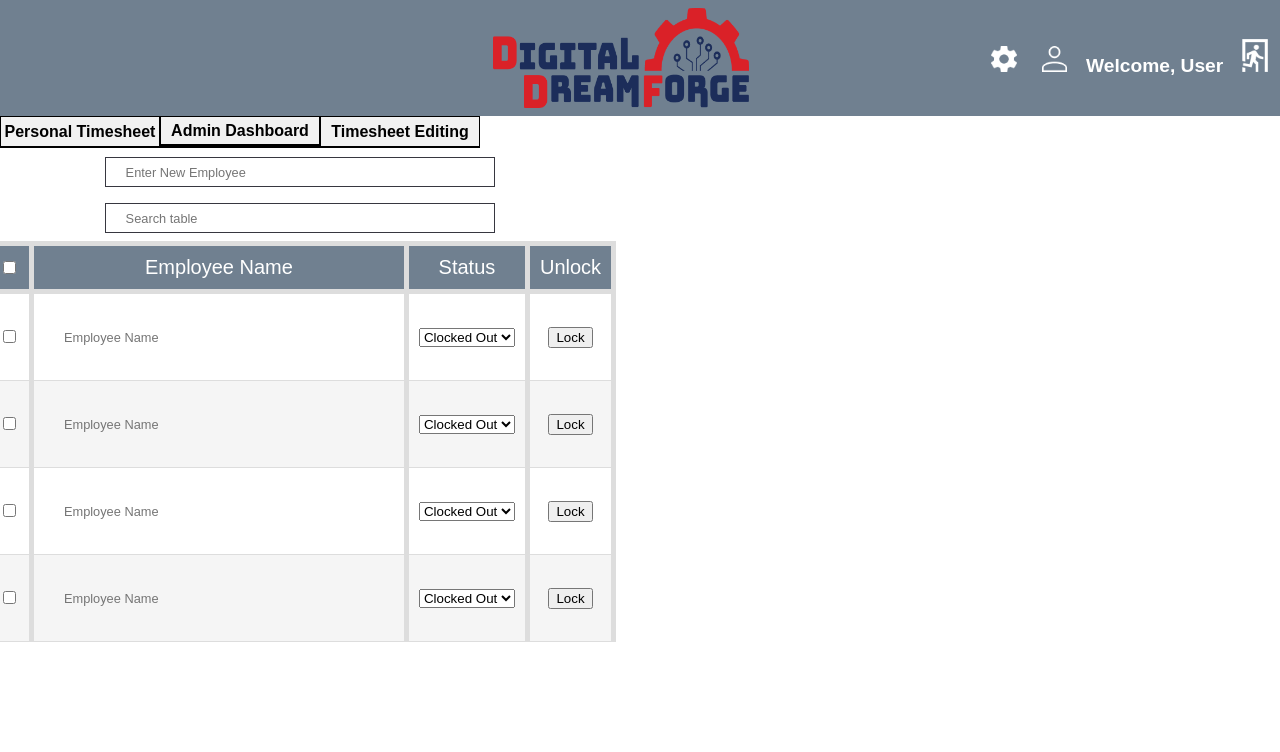
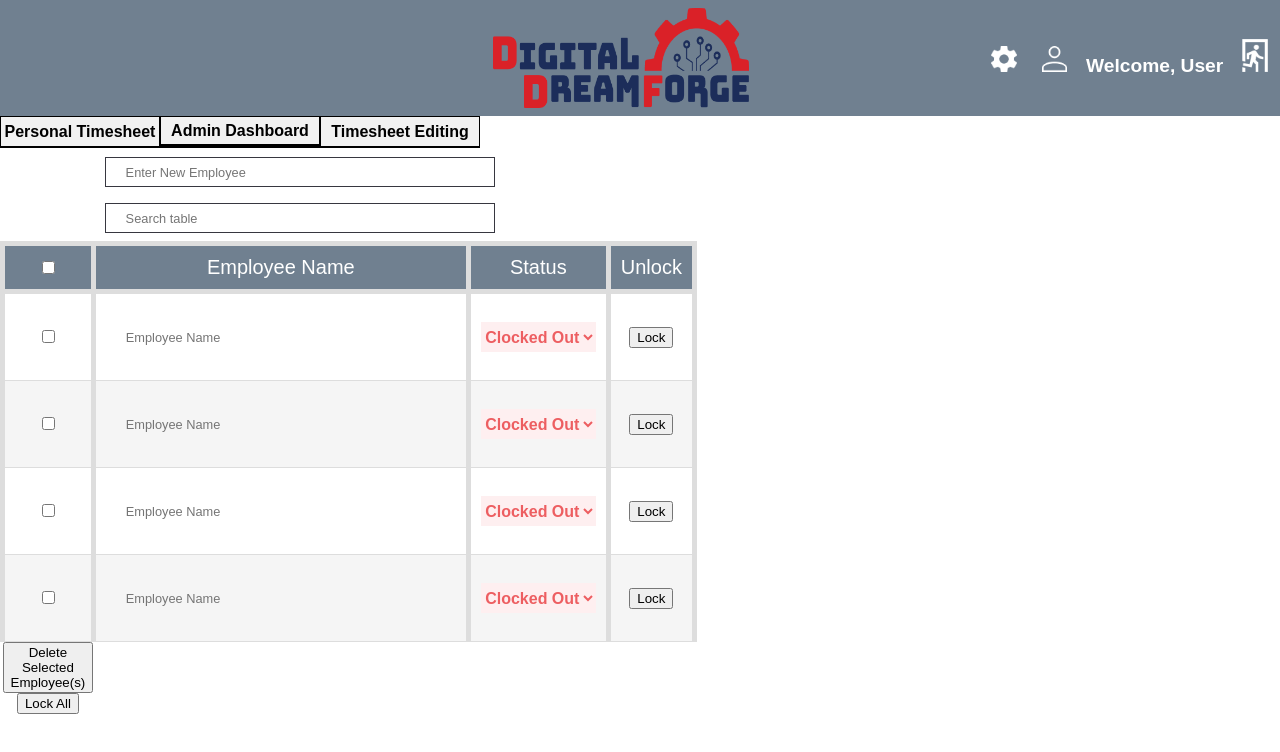
Before and after one commit to IKs2002/Tick-Tock-Tech, a React (Create React App) app: page /DefaultPage in a window 1280 px wide. Shown: the top 752 px of the page. Built offline with nearby package versions, Linux system fonts and the light colour scheme.

Commit message:
Modified Admin Table for Admin Dashboard

```diff
--- a/src/Componets/AdminTable.css
+++ b/src/Componets/AdminTable.css
@@ -1,5 +1,6 @@
 /* whole table  */
 .table {
+    margin-left: auto;
     width: 100%;
     border-collapse: collapse;
 }
--- a/src/Componets/AdminTable.js
+++ b/src/Componets/AdminTable.js
@@ -10,11 +10,26 @@ const AdminTable = () => {
         { id: 4, name: '', status: 'Clocked Out', locked: false },
     ]);
 
+    const statusColors = {
+        'Clocked Out': '#FEEFF0', // red
+        'Clocked In': '#EEF8F2', // green
+        'Break': '#E4F1F9', // blue
+        'Lunch': '#FFF8ED' // yellow
+    };
+
+    const statusColorsText = {
+        'Clocked Out': '#ED5E61', // red
+        'Clocked In': '#59B77A', // green
+        'Break': '#7EB6FF', // blue
+        'Lunch': '#FFA114' // yellow
+    };
+
     // toggle employee lock status
     const toggleLock = (id) => {
         setEmployees(prevEmployees =>
             prevEmployees.map(emp =>
                 emp.id === id ? { ...emp, locked: !emp.locked } : emp
+
             )
         );
     };
@@ -37,6 +52,18 @@ const AdminTable = () => {
         );
     };
 
+    //for delete button
+    const handleDeleteSelected = () => {
+    };
+
+    //for lock all button
+    const handleLockAll = () => {
+        setEmployees(prevEmployees =>
+            prevEmployees.map(emp => ({ ...emp, locked: true }))
+        );
+    };
+
+
     // rows for employees
     const renderRows = () => {
         return employees.map(emp => (
@@ -51,17 +78,19 @@ const AdminTable = () => {
                         value={emp.name}
                         onChange={e => handleNameChange(emp.id, e.target.value)}
                         style={{ height: '50px', borderRadius: '0'}}
+
                     />
                 </td>
                 <td>
                     <select
                         value={emp.status}
                         onChange={e => handleStatusChange(emp.id, e.target.value)}
+                        style={{ backgroundColor: statusColors[emp.status], color: statusColorsText[emp.status], border: 'none', outline: 'none', height: '30px', border: '0', fontSize: '16px', fontWeight: 'bold', textAlign: 'center' }}
                     >
-                        <option value="Clocked Out">Clocked Out</option>
-                        <option value="Clocked In">Clocked In</option>
-                        <option value="Break">Break</option>
-                        <option value="Lunch">Lunch</option>
+                    <option value="Clocked Out" style={{ backgroundColor: statusColors['Clocked Out'] }}>Clocked Out</option>
+                    <option value="Clocked In" style={{ backgroundColor: statusColors['Clocked In'] }}>Clocked In</option>
+                    <option value="Break" style={{ backgroundColor: statusColors['Break'] }}>Break</option>
+                    <option value="Lunch" style={{ backgroundColor: statusColors['Lunch'] }}>Lunch</option>
                     </select>
                 </td>
                 <td>
@@ -114,6 +143,8 @@ const AdminTable = () => {
                     </tr>
                 </thead>
                 <tbody>{renderRows()}</tbody>
+                <button onClick={handleDeleteSelected}>Delete Selected Employee(s)</button>
+                <button onClick={handleLockAll}>Lock All</button>
                 <tfoot>
                     {/*footer*/}
                 </tfoot>
@@ -124,4 +155,4 @@ const AdminTable = () => {
 
 export default AdminTable;
 
-//last updated 2/14 -sierra
+//last updated 2/19 -sierra
```
